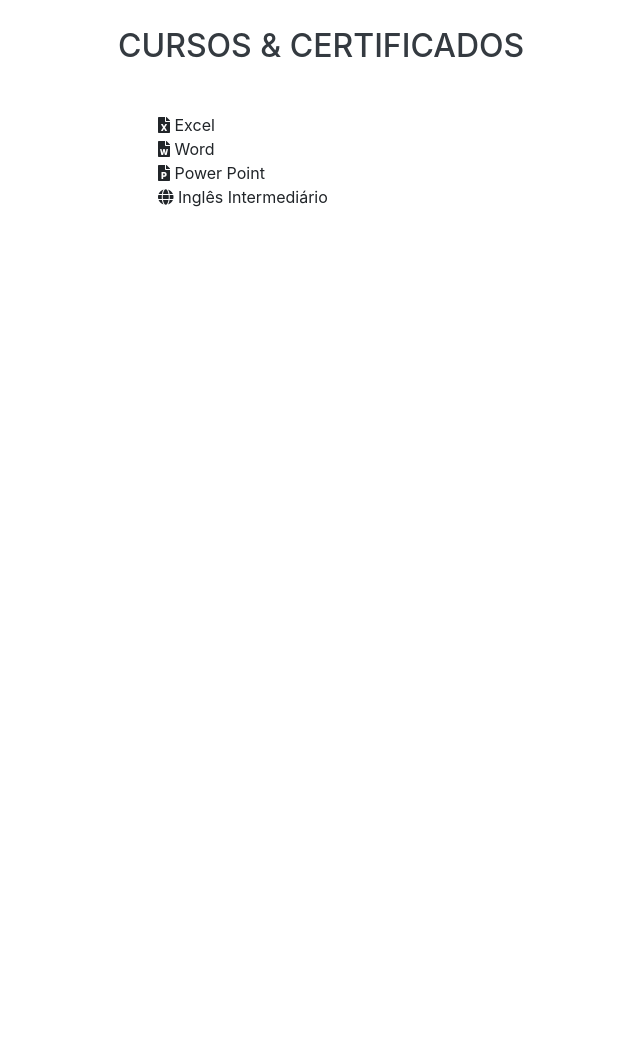
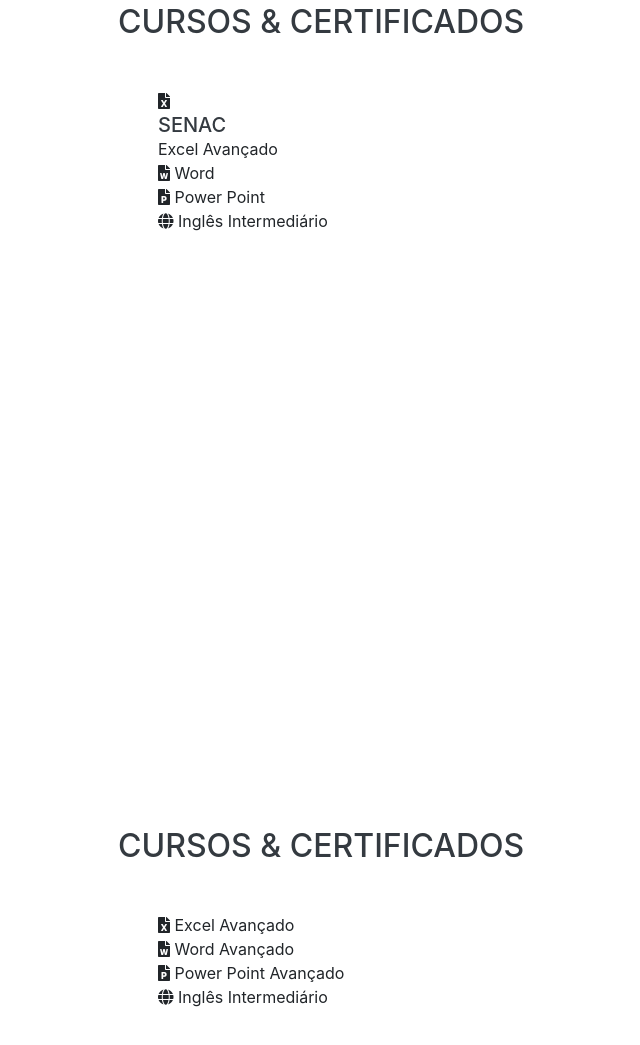
Before and after one commit to marinagarcia89/marinagarcia89.github.io, a website with bundled scripts: page pages/index.html in a window 1280 px wide. Shown: the part 4416-5461 px from the top of the page, without its empty margins (202-842 px from the left). Before the commit the page ends 4934 px from the top, so only its background shows below. Built offline with nearby package versions, Linux system fonts and the light colour scheme; a web font is replaced by a local one.

Commit message:
ATUALIZARrrrRR

```diff
--- a/pages/index.html
+++ b/pages/index.html
@@ -290,14 +290,38 @@
         <ul class="fa-ul mb-0">
           <li>
             <i class="fas fa-file-excel"></i>
-            Excel</li>
+            <h5 class="mb-0">SENAC</h5>
+            Excel Avançado</li>
           <li>
             <i class="fas fa-file-word"></i>
-            Word </li>
+            Word  </li>
           <li>
             <i class="fas fa-file-powerpoint"></i>
 
-            Power Point </li>
+            Power Point  </li>
+
+            <li>
+       		<i class="fas fa-globe"></i>
+            Inglês Intermediário </li>
+
+      </div>
+    </section>
+
+
+     <section class="resume-section p-3 p-lg-5 d-flex align-items-center" id="awards">
+      <div class="w-100">
+        <h2 class="mb-5">CURSOS & CERTIFICADOS</h2>
+        <ul class="fa-ul mb-0">
+          <li>
+            <i class="fas fa-file-excel"></i>
+            Excel Avançado</li>
+          <li>
+            <i class="fas fa-file-word"></i>
+            Word Avançado </li>
+          <li>
+            <i class="fas fa-file-powerpoint"></i>
+
+            Power Point Avançado </li>
 
             <li>
        		<i class="fas fa-globe"></i>
```
